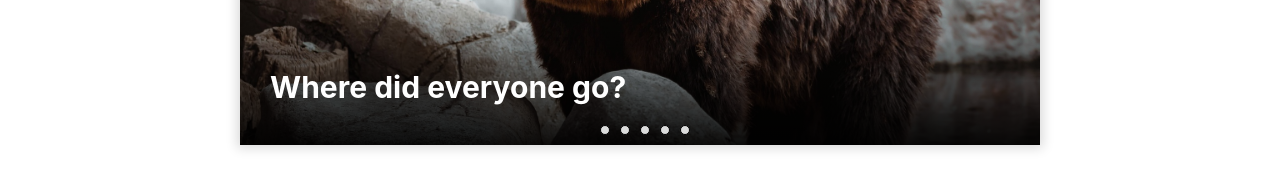
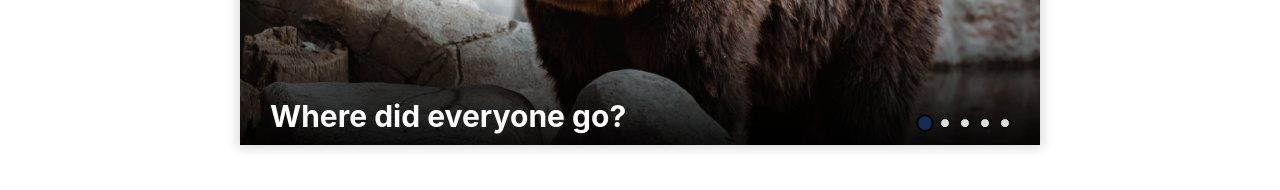
Before and after one commit to MandeepKMann/mockup, a React (Create React App) app: page / in a window 1280 px wide. Shown: the part 605-795 px from the top of the page. Built offline with nearby package versions, Linux system fonts and the light colour scheme.

Commit message:
pagination linked with slides

```diff
--- a/src/App.css
+++ b/src/App.css
@@ -294,6 +294,7 @@ footer a {
 
 .cardTitle {
     color: white;
+    transform: translate(0%, 85%);
 }
 
 .carouselArrowLeft,
@@ -325,8 +326,8 @@ footer a {
 .carouselPagination {
     position: absolute;
     bottom: 5px;
-    left: 50%;
-    transform: translate(-50%, 0);
+    right: 0%;
+    transform: translate(-30%, -30%);
 }
 
 .paginationDot {
@@ -340,6 +341,13 @@ footer a {
     cursor: pointer;
 }
 
-.paginationDot--active {
+/* .paginationDot:hover
+.paginationDot:focus {
+    transform: scale(1.2);
+    background-color: #152c53;
+} */
 
+.paginationDot--active{
+    transform: scale(1.7);
+    background-color: #152c53;
 }
--- a/src/components/Carousel.js
+++ b/src/components/Carousel.js
@@ -19,6 +19,10 @@ const Carousel = ({images}) => {
         } else {
             setCurrentSlide(currentSlide + 1)
         }
+    }
+
+    const paginationClick = (index) => {
+        setCurrentSlide(index)
     }
 
     return (
@@ -54,6 +58,7 @@ const Carousel = ({images}) => {
                                     ? "paginationDot paginationDot--active"
                                     : "paginationDot"
                                     }
+                                    onClick={() => paginationClick(index)}
                                 >
 
 
```
